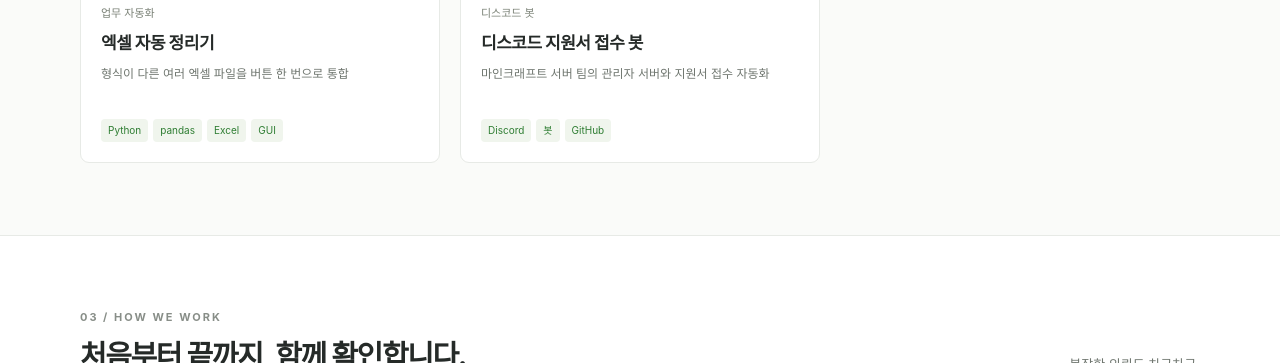
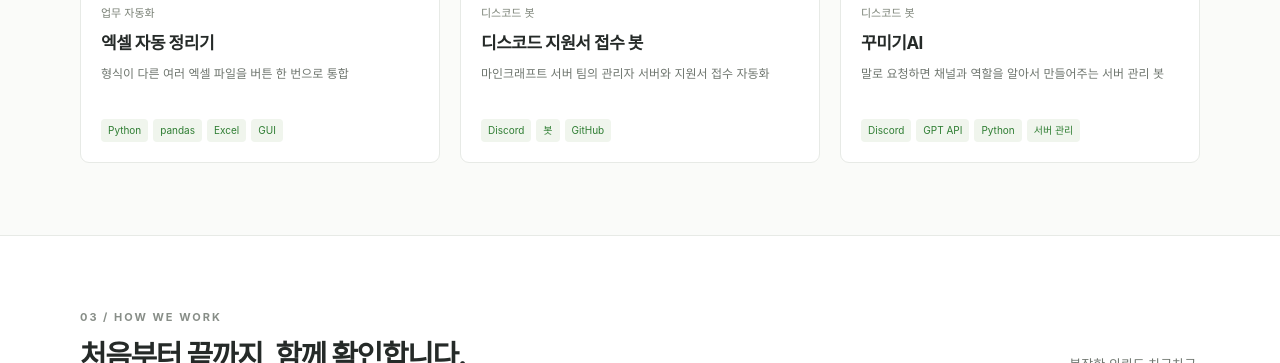
Before and after one commit to tomking0445-tech/jadoli-dev, a plain HTML site: page index.html in a window 1280 px wide. Shown: the part 2188-2551 px from the top of the page. Drawn offline with Linux system fonts and the light colour scheme.

Commit message:
작업물 추가: 꾸미기AI
Co-Authored-By: Claude Opus 5.5 <noreply@anthropic.com>
Claude-Session: https://claude.ai/code/session_011uoP5JTzrrRkUsoM5DSB1b

```diff
--- a/index.html
+++ b/index.html
@@ -150,7 +150,8 @@ const projects = [
 {title:'M&M 서버 코어',category:'마인크래프트',subtitle:'모드 75개 환경의 RPG 서버 코어 모드와 내장 웹 관리자 패널',tags:['Java','Forge','RPG 서버','웹 관리자'],thumbnail:'img/mmcore.png',description:'모드 75개가 들어간 Forge RPG 서버의 중심이 되는 코어 모드입니다.\n경제부터 진영 성장, 퀘스트, 보호 구역까지 서버 운영에 필요한 시스템을 하나로 묶었고, 서버에 웹 관리자 패널을 내장해 브라우저에서 운영할 수 있게 만들었습니다.',features:['지갑, 은행, 수표가 있는 경제 시스템과 동적 가격 상점','플레이어 간 계약 거래','진영 성장 단계와 단계별 콘텐츠 잠금','납품, 처치, 운반 퀘스트와 승급 시험','개인과 팀 보호 구역, 전투 상태 관리','서버 내장 웹 관리자 패널: 관리자별 계정과 권한, 설정값 변경','바닐라 화면을 대체하는 자체 UI']},
 {title:'위즘 엔터테인먼트 공식 홈페이지',category:'웹사이트',subtitle:'엔터테인먼트 회사 공식 홈페이지, 실서버 운영 중',tags:['HTML','CSS','JavaScript','Railway'],thumbnail:'img/wism.png',status:'실서버 운영 중',link:'https://wismentertainment.com',description:'파티, DJ 이벤트, 쇼케이스, 아티스트 프로모션을 하는 엔터테인먼트 회사의 공식 홈페이지를 기획부터 배포까지 단독으로 제작했습니다.',features:['회사 로고가 크게 보이는 브랜드 중심 메인 화면','소속 아티스트 소개 페이지','아티스트 사진과 정보를 쉽게 교체할 수 있는 구조','PC와 모바일 반응형','GitHub 코드 관리와 Railway 자동 배포','커스텀 도메인 연결']},
 {title:'엑셀 자동 정리기',category:'업무 자동화',subtitle:'형식이 다른 여러 엑셀 파일을 버튼 한 번으로 통합',tags:['Python','pandas','Excel','GUI'],thumbnail:'img/excel.png',description:'형식이 제각각인 엑셀 파일 여러 개를 버튼 한 번으로 하나의 정리된 파일로 합쳐주는 프로그램입니다.\n시연: 파일 4개, 원본 180행에서 빈 행 10개와 중복 10건을 제거해 170건으로 정리.',features:['열 이름이 달라도 자동 인식','제목 줄이 있어도 표 시작 위치 자동 탐지','날짜, 금액, 숫자 형식 통일','빈 행, 중복 데이터 자동 제거와 상품명 표기 통일','월별, 상품별 요약 시트와 처리 리포트 자동 생성','설치 없이 실행되는 프로그램']},
-{title:'디스코드 지원서 접수 봇',category:'디스코드 봇',subtitle:'마인크래프트 서버 팀의 관리자 서버와 지원서 접수 자동화',tags:['Discord','봇','GitHub'],thumbnail:'img/discord.png',description:'마인크래프트 RPG 서버 개발팀의 관리자용 디스코드 서버를 구축하고, 팀원 모집을 위한 지원서 접수 봇을 만들었습니다.',features:['기획, 건축, 개발, 운영, 아트 5개 부서 구조로 채널과 역할 설계','지원서 제출과 관리자 채널 전달','구인용 홍보 페이지 제작','GitHub로 코드를 넘겨 팀장이 직접 업데이트할 수 있게 인계']}
+{title:'디스코드 지원서 접수 봇',category:'디스코드 봇',subtitle:'마인크래프트 서버 팀의 관리자 서버와 지원서 접수 자동화',tags:['Discord','봇','GitHub'],thumbnail:'img/discord.png',description:'마인크래프트 RPG 서버 개발팀의 관리자용 디스코드 서버를 구축하고, 팀원 모집을 위한 지원서 접수 봇을 만들었습니다.',features:['기획, 건축, 개발, 운영, 아트 5개 부서 구조로 채널과 역할 설계','지원서 제출과 관리자 채널 전달','구인용 홍보 페이지 제작','GitHub로 코드를 넘겨 팀장이 직접 업데이트할 수 있게 인계']},
+{title:'꾸미기AI',category:'디스코드 봇',subtitle:'말로 요청하면 채널과 역할을 알아서 만들어주는 서버 관리 봇',tags:['Discord','GPT API','Python','서버 관리'],thumbnail:'img/ggumigi.png',description:'디스코드 서버를 꾸밀 때 채널과 역할을 하나하나 만드는 대신, 원하는 걸 말로 요청하면 봇이 구성안을 만들어 보여주고 적용까지 해주는 관리 봇입니다.\n예: "역할 12개 만들고 팀별로 같은 계열 색, 팀장은 더 진하게" 한 줄로 역할 구성과 색상, 권한을 한 번에 세팅.',features:['자연어 요청을 채널, 역할, 권한 작업으로 변환','적용 전 변경 내용을 목록으로 보여주고 적용, 취소 버튼으로 확인','역할 색상, 상단 표시, 관리자 권한까지 한 번에 설정','요청한 사람에게만 보이는 메시지로 처리해 서버를 어지럽히지 않음']}
 ];
 const esc=v=>String(v).replace(/[&<>"']/g,c=>({'&':'&amp;','<':'&lt;','>':'&gt;','"':'&quot;',"'":'&#39;'}[c]));
 const tagsHTML=t=>t.map(x=>`<span class="tag">${esc(x)}</span>`).join('');
```
Also changed, not shown: img/ggumigi.png (added).
